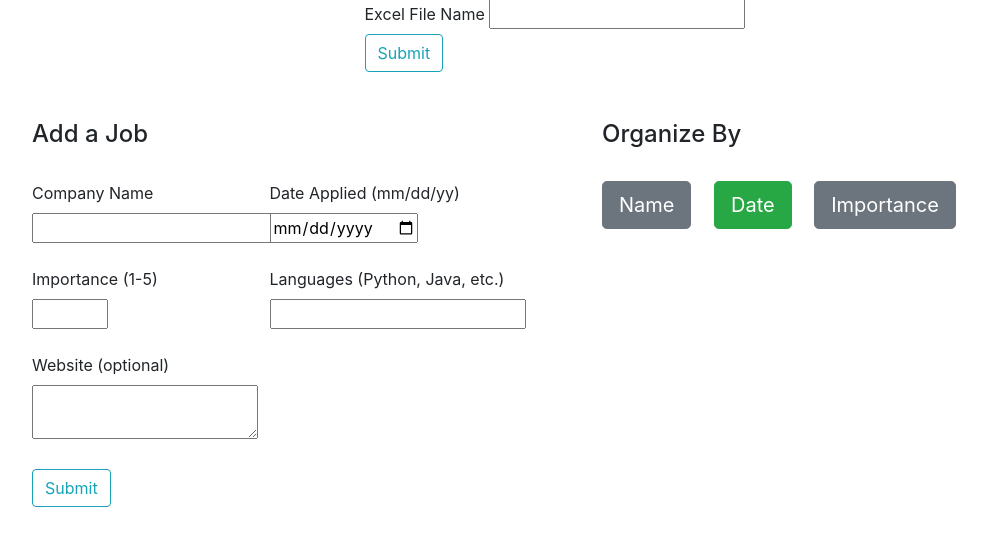
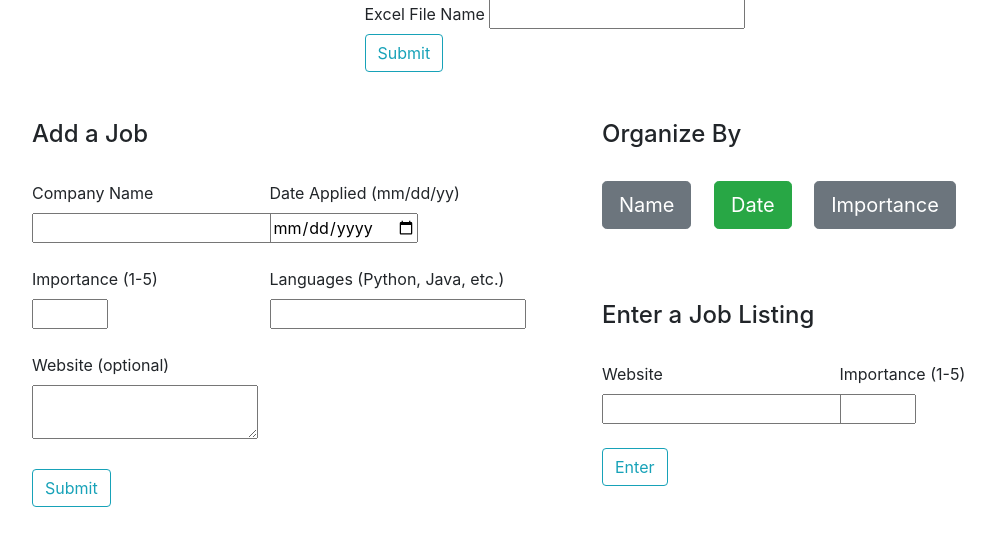
Before and after one commit to johnhong36/JobDoc, a Flask app: page / in a window 1280 px wide. Shown: the part 231-777 px from the top of the page, without its empty margins (53-1048 px from the left). Run offline with Flask 2, Linux system fonts and the light colour scheme; some libraries are stand-ins or nearby versions.

Commit message:
Implemented frontend and basic class

```diff
--- a/forms.py
+++ b/forms.py
@@ -19,3 +19,8 @@ class OrgButton(FlaskForm):
 	nameButton = SubmitField('Name',validators=None)
 	dateButton = SubmitField('Date',validators=None)
 	importanceButton = SubmitField('Importance',validators=None)
+
+class AutoForm(FlaskForm):
+	website = StringField('Website',validators=[DataRequired()])
+	importance = IntegerField('Importance (1-5)',validators=[DataRequired(),NumberRange(min=1,max=5)])
+	submit = SubmitField('Enter',validators=None)
--- a/main.py
+++ b/main.py
@@ -1,5 +1,5 @@
 from flask import Flask, render_template, flash, redirect, session, url_for
-from forms import InputForm, ExcelForm, OrgButton
+from forms import InputForm, ExcelForm, OrgButton, AutoForm
 from excel import addJob, sortExcel
 
 app = Flask(__name__)
@@ -9,6 +9,7 @@ app.config['SECRET_KEY'] = 'secret_stuff'
 def home():
 	form = InputForm()
 	exForm = ExcelForm()
+	autoForm = AutoForm()
 
 	orgButton = OrgButton()
 
@@ -38,6 +39,7 @@ def home():
 	if exForm.validate_on_submit():
 		session["excel"] = exForm.excelName.data
 		flash('{}.xlsx Inputted!'.format(exForm.excelName.data),'success')
+
 		return redirect(url_for('home'))
 
 	if orgButton.validate_on_submit():
@@ -53,7 +55,7 @@ def home():
 			session["org"] = "importance"
 			sortExcel(session["excel"],session["org"])
 
-	return render_template("index.html",form=form,exForm=exForm,orgButton=orgButton,buttonSession=session["org"])
+	return render_template("index.html",form=form,exForm=exForm,orgButton=orgButton,buttonSession=session["org"],autoForm=autoForm)
 
 
 if __name__ == '__main__':
--- a/templates/index.html
+++ b/templates/index.html
@@ -231,6 +231,46 @@
 						{{ orgButton.importanceButton(class="btn btn-secondary btn-lg") }}
 					{% endif %}
 				</form>
+
+				<div>&nbsp; </div>
+				<div>&nbsp; </div>
+				<div>&nbsp; </div>
+
+				<h4>Enter a Job Listing</h4>
+				<div>&nbsp; </div>
+
+				<form method="POST" action="" autocomplete="off">
+					{{ form.csrf_token }}
+
+					<div class="row">
+						<div class="col-5">
+							{{ autoForm.website.label(class="form-control-label") }}
+						</div>
+						<div class="col-5">
+							{{ autoForm.importance.label(class="form-control-label")}}
+						</div>
+
+					</div>
+
+					<div class="row">
+						<div class="col-5">
+							 {{ autoForm.website(class="form control")}}
+						</div>
+						<div class="col-5">
+							{{ autoForm.importance(class="form control")}}
+						</div>
+					</div>
+
+					<div>&nbsp; </div>
+
+					<div class="row">
+						<div class="col-5">
+                    		{{ autoForm.submit(class="btn btn-outline-info") }}
+						</div>
+                  	</div>
+
+				</form>
+
 			</div>
 
 		</div>
```
